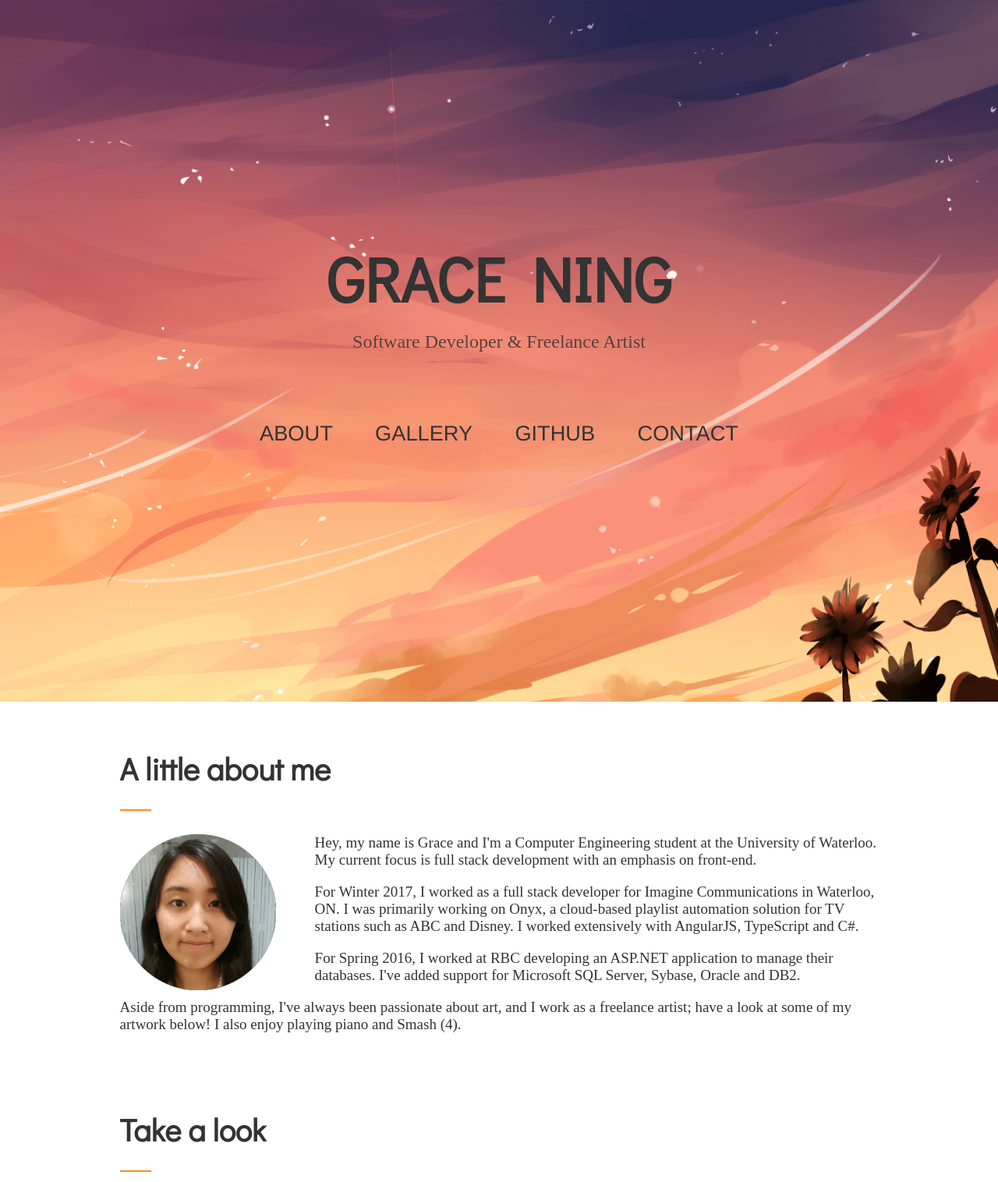
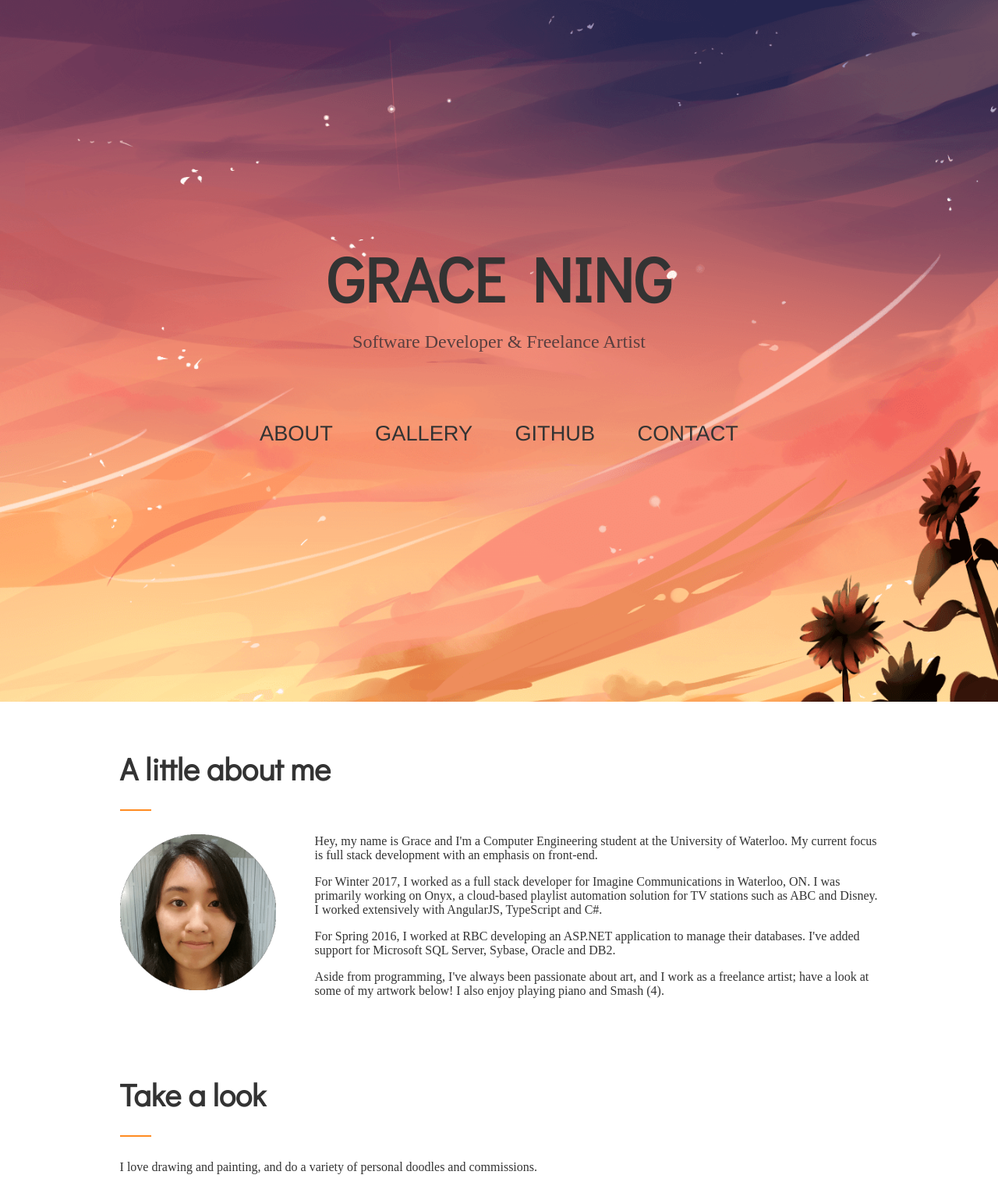
Before and after one commit to gracening/gracening.github.io, a Jekyll site: the page built from index.html, in a window 1280 px wide. Shown: the top 1516 px of the page at 78% size. Built offline with Jekyll 4.4.1, drawn with Linux system fonts in a browser that asks for light colours; nearby versions of some CDN libraries; some web fonts are replaced; grey boxes are pictures that could not be loaded.

Commit message:
Remove old files

```diff
--- a/_sass/_base.scss
+++ b/_sass/_base.scss
@@ -66,48 +66,11 @@
   text-transform: uppercase;
 }
 
-@keyframes fadein {
-  from { opacity: 0; }
-  to   { opacity: 1; }
+p {
+  color: $dark-gray;
+  font-size: 1rem;
+
+  @include breakpoint(desktop-up) {
+    font-size: 3rem;
+  }
 }
-
-/* Firefox < 16 */
-@-moz-keyframes fadein {
-  from { opacity: 0; }
-  to   { opacity: 1; }
-}
-
-/* Safari, Chrome and Opera > 12.1 */
-@-webkit-keyframes fadein {
-  from { opacity: 0; }
-  to   { opacity: 1; }
-}
-
-/* Internet Explorer */
-@-ms-keyframes fadein {
-  from { opacity: 0; }
-  to   { opacity: 1; }
-}
-
-@keyframes fadeslide {
-  from { top: -30px; opacity: 0; }
-  to   { top:0px; opacity: 1; }
-}
-
-/* Firefox < 16 */
-@-moz-keyframes fadeslide {
-  from { top: -30px; opacity: 0; }
-  to   { top:0px; opacity: 1; }
-}
-
-/* Safari, Chrome and Opera > 12.1 */
-@-webkit-keyframes fadeslide {
-  from { top: -30px; opacity: 0; }
-  to   { top:0px; opacity: 1; }
-}
-
-/* Internet Explorer */
-@-ms-keyframes fadeslide {
-  from { top: -30px; opacity: 0; }
-  to   { top:0px; opacity: 1; }
-}
--- a/_sass/_header.scss
+++ /dev/null
@@ -1,44 +0,0 @@
-header {
-  background: -webkit-linear-gradient(bottom, rgba(0,0,0,0.1), rgba(0,0,0,0.4));
-  color: $dark-gray;
-  font-family: $font-nav;
-  line-height: 1.8em;
-  height: 3.5em;
-  position: fixed;
-  top: 0;
-  transition: top 0.2s ease-in-out;
-  width: 100%;
-
-  .menu {
-    margin: 0 12% 0 12%;
-    list-style-type: none;
-    padding: 0;
-
-    li {
-      display: block;
-      float: left;
-    }
-    a {
-      font-size: 1.1em;
-      text-transform: uppercase;
-      display: block;
-      color: white;
-      text-align: center;
-      padding: 16px 16px;
-      text-decoration: none;
-      -webkit-transition:color 0.3s ease-in;
-      position: relative;
-    }
-    a:visited {
-      color: white;
-    }
-
-    a:hover {
-      color: $nav-hover;
-    }
-  }
-}
-
-.nav-up {
-    top: -3.5em;
-}
--- a/_sass/_layout.scss
+++ b/_sass/_layout.scss
@@ -1,11 +1,6 @@
 body {
   margin: 0;
   font-family: $font-body;
-
-  p {
-    color: $dark-gray;
-    font-size: 19px;
-  }
 }
 
 .section {
--- a/css/styles.scss
+++ b/css/styles.scss
@@ -8,5 +8,4 @@
 @import "about";
 @import "portfolio";
 @import "footer";
-@import "header";
 @import "banner";
```
